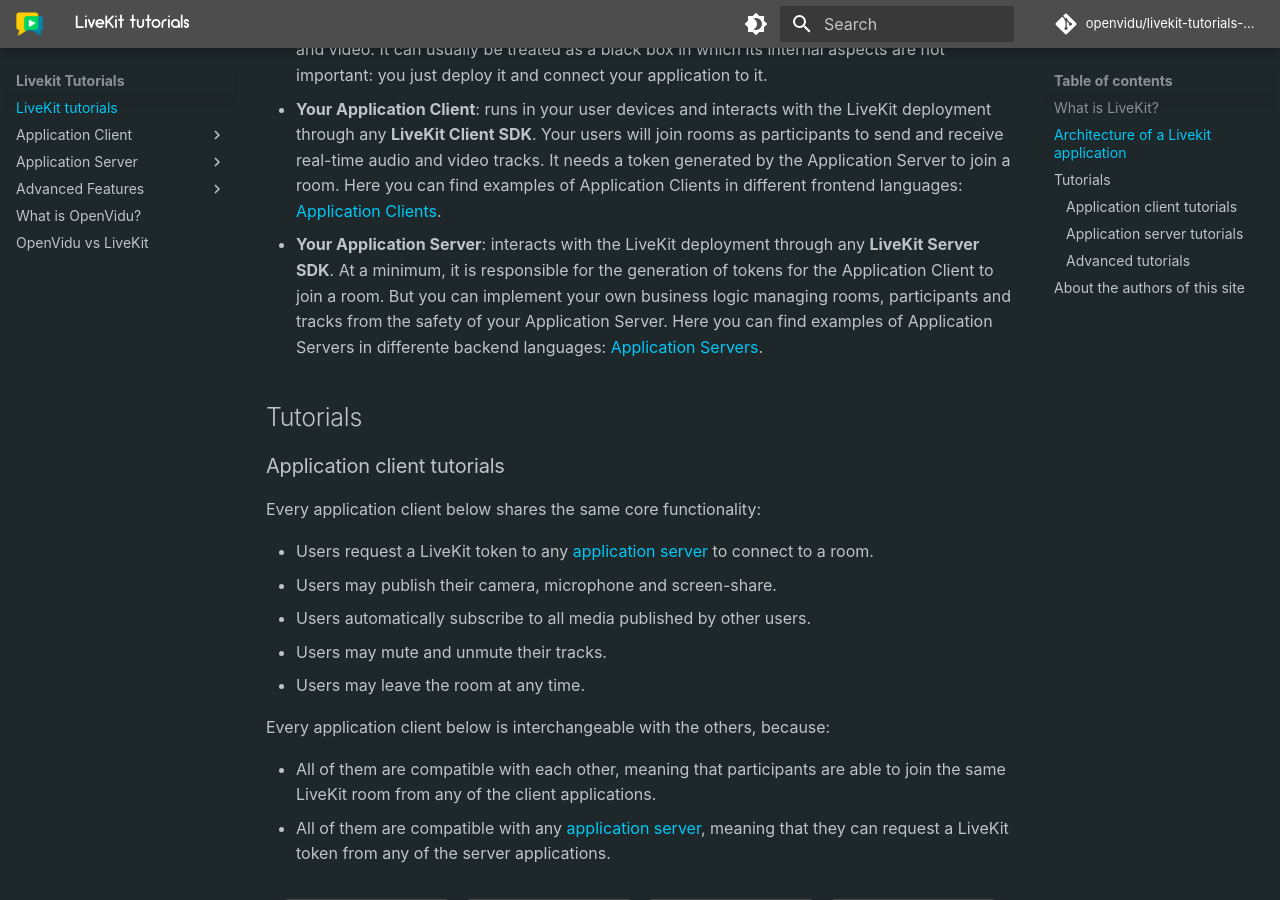
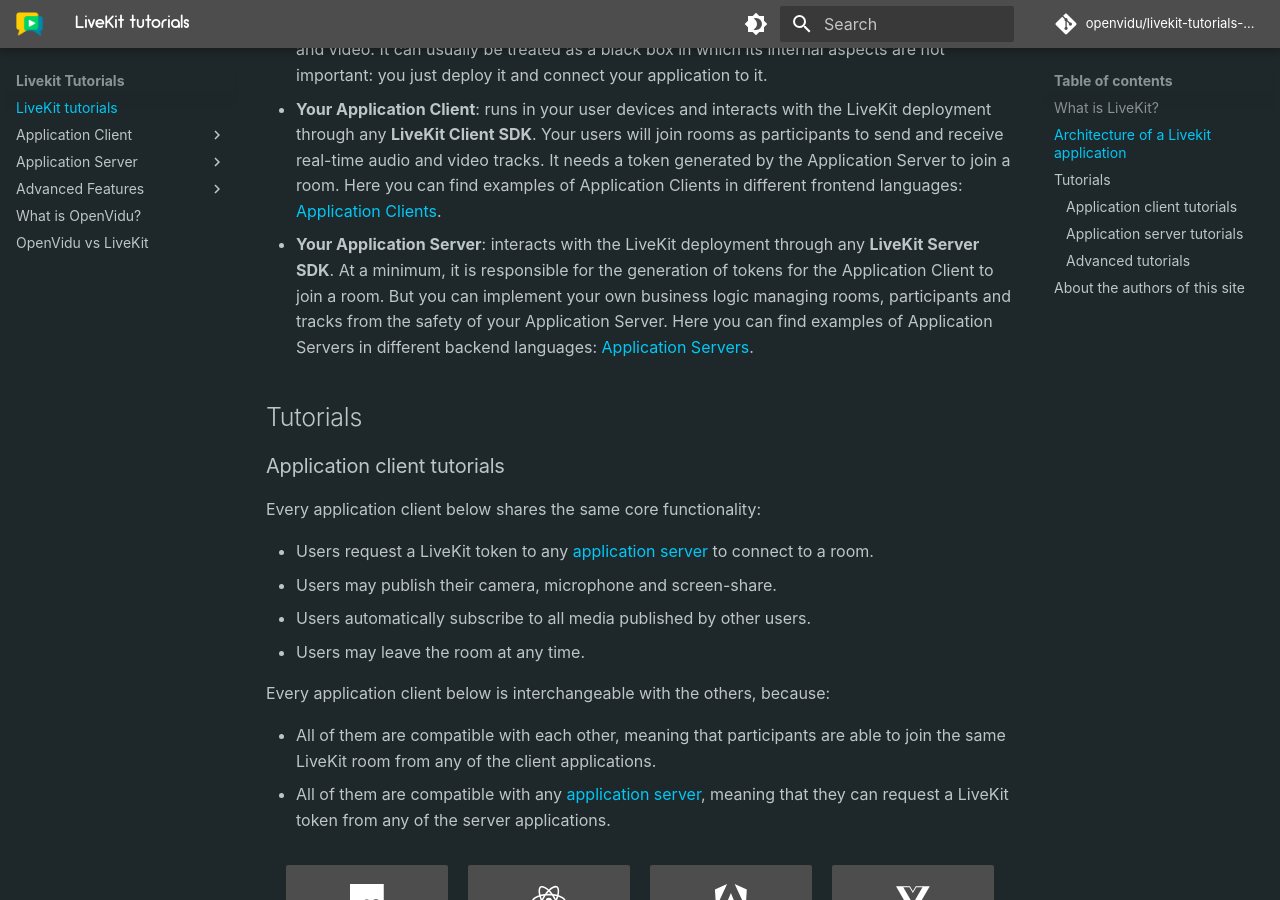
Before and after one commit to sanyaade-teachings/livekit-tutorials-docs, an MkDocs documentation site: the page built from docs/index.md, in a window 1280 px wide and 900 px high, scrolled down 1186 px. Built offline with MkDocs 1.6.1 and Material for MkDocs 9.7.7, drawn with Linux system fonts in a browser that asks for light colours; some web fonts are replaced; comment, search, counter and statistics services are not loaded.

Commit message:
Fix spelling and grammar errors

```diff
--- a/docs/index.md
+++ b/docs/index.md
@@ -23,7 +23,7 @@
 
 - **Your LiveKit Server**: provides all the necessary infrastructure for streaming real-time audio and video. It can usually be treated as a black box in which its internal aspects are not important: you just deploy it and connect your application to it.
 - **Your Application Client**: runs in your user devices and interacts with the LiveKit deployment through any **LiveKit Client SDK**. Your users will join rooms as participants to send and receive real-time audio and video tracks. It needs a token generated by the Application Server to join a room. Here you can find examples of Application Clients in different frontend languages: [Application Clients](./tutorials/application-client/).
-- **Your Application Server**: interacts with the LiveKit deployment through any **LiveKit Server SDK**. At a minimum, it is responsible for the generation of tokens for the Application Client to join a room. But you can implement your own business logic managing rooms, participants and tracks from the safety of your Application Server. Here you can find examples of Application Servers in differente backend languages: [Application Servers](./tutorials/application-server/).
+- **Your Application Server**: interacts with the LiveKit deployment through any **LiveKit Server SDK**. At a minimum, it is responsible for the generation of tokens for the Application Client to join a room. But you can implement your own business logic managing rooms, participants and tracks from the safety of your Application Server. Here you can find examples of Application Servers in different backend languages: [Application Servers](./tutorials/application-server/).
 
 ## Tutorials
 
@@ -34,8 +34,8 @@
 - Users request a LiveKit token to any [application server](#application-server-tutorials) to connect to a room.
 - Users may publish their camera, microphone and screen-share.
 - Users automatically subscribe to all media published by other users.
-- Users may mute and unmute their tracks.
 - Users may leave the room at any time.
+  <!-- - Users may mute and unmute their tracks. -->
   <!--- Users may select which camera, microphone or screen they want to publish.-->
   <!--- Users may communicate through a chat.-->
 
```
Also changed, not shown: docs/about-openvidu.md (+1 -1 lines), docs/openvidu-vs-livekit.md (+1 -1 lines), docs/tutorials/application-client/index.md (+1 -1 lines).
